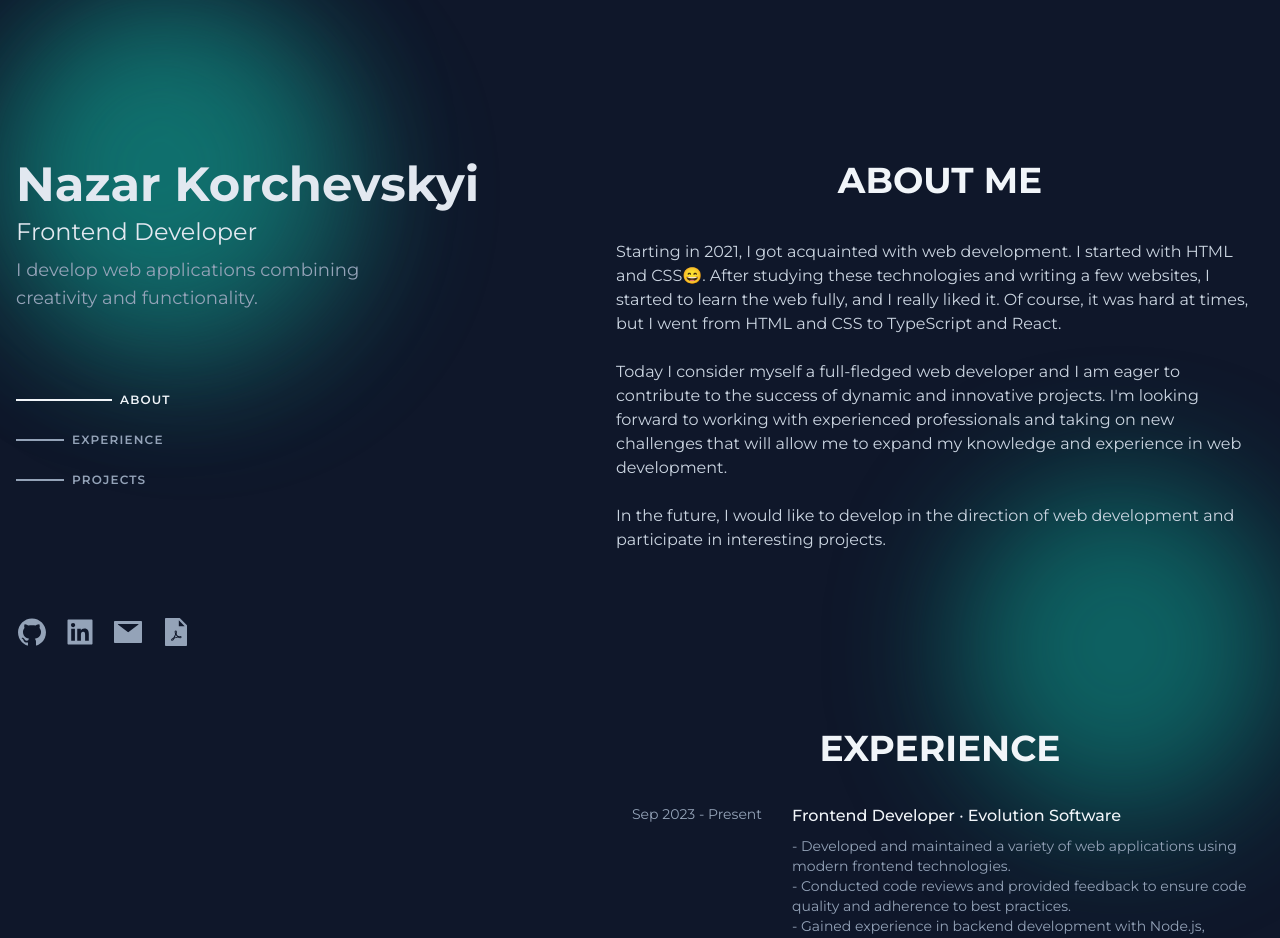
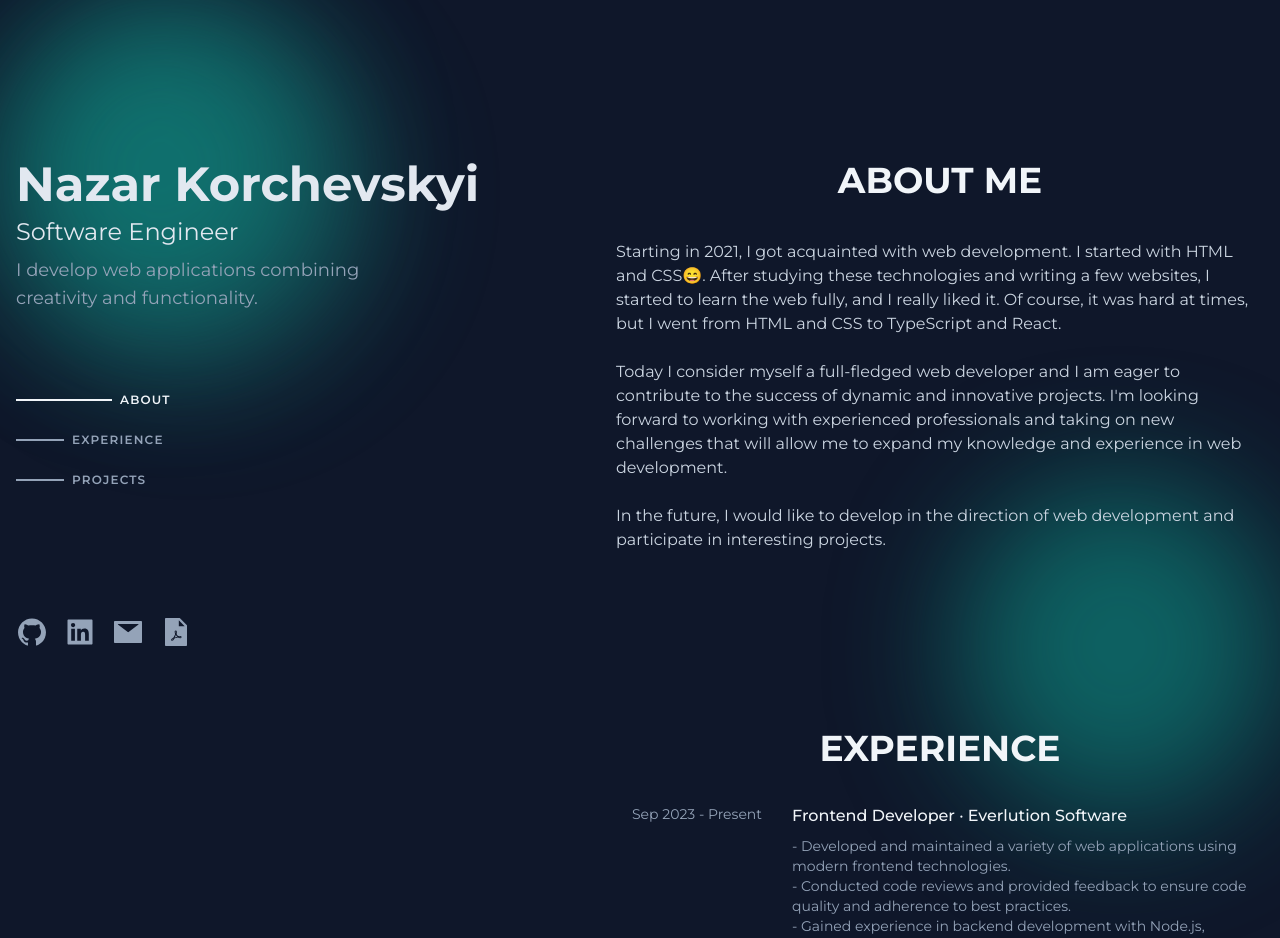
Before and after one commit to oXide0/portfolio, a React (Vite) app: page / in a window 1280 px wide. Shown: the top 938 px of the page. Built offline with nearby package versions, Linux system fonts and the light colour scheme.

Commit message:
typo changes and cv update:

```diff
--- a/src/App.tsx
+++ b/src/App.tsx
@@ -71,7 +71,7 @@ const App = () => {
                     whileInView='visible'
                     className='text-slate-200 text-2xl pt-2'
                 >
-                    Frontend Developer
+                    Software Engineer
                 </motion.p>
                 <motion.p
                     custom={3}
--- a/src/utils/data.ts
+++ b/src/utils/data.ts
@@ -32,7 +32,7 @@ export const experienceData = [
     {
         id: 1,
         title: 'Frontend Developer',
-        company: 'Evolution Software',
+        company: 'Everlution Software',
         date: 'Sep 2023 - Present',
         text: [
             'Developed and maintained a variety of web applications using modern frontend technologies.',
```
Also changed, not shown: 1 other file (tests, documents, lock files or other folders).
